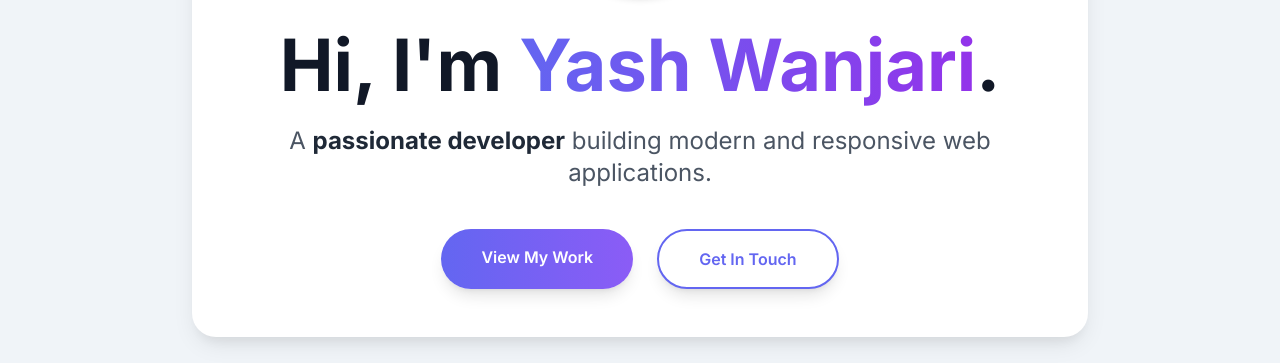
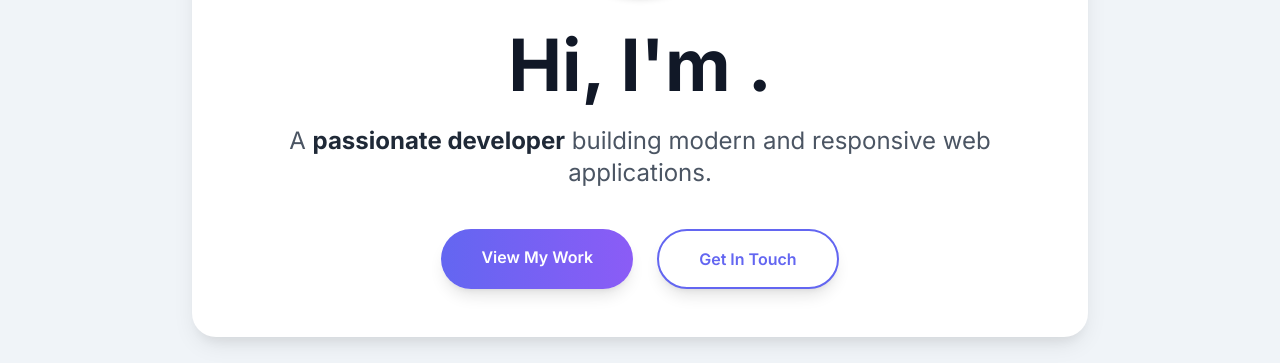
Before and after one commit to Yashwanjarigithub/Building-my-first-website-, a plain HTML site: page index.html in a window 1280 px wide. Shown: the part 437-800 px from the top of the page. Drawn offline with nearby package versions, Linux system fonts and the light colour scheme.

```diff
--- a/index.html
+++ b/index.html
@@ -99,7 +99,7 @@
                 <div class="w-40 h-40 md:w-48 md:h-48 mx-auto rounded-full overflow-hidden mb-8 border-4 border-indigo-500 shadow-md">
                     <img src="https://raw.githubusercontent.com/Yashwanjarigithub/Building-my-first-website-/refs/heads/main/final%20img.jpeg" alt="yash" class="w-full h-full object-cover">
                 </div>
-                <h1 class="text-5xl md:text-7xl font-extrabold text-gray-900 mb-6 leading-tight">Hi, I'm <span class="bg-clip-text text-transparent bg-gradient-to-r from-indigo-500 to-purple-600">Yash Wanjari</span>.</h1>
+                <h1 class="text-5xl md:text-7xl font-extrabold text-gray-900 mb-6 leading-tight">Hi, I'm <span class="bg-clip-text text-transparent bg-gradient-to-r from-indigo-500 to-purple-600"></span>.</h1>
                 <p class="text-xl md:text-2xl text-gray-600 mb-10">A <span class="font-bold text-gray-800">passionate developer</span> building modern and responsive web applications.</p>
                 <div class="flex flex-col md:flex-row space-y-5 md:space-y-0 md:space-x-6 justify-center">
                     <a href="#projects" class="inline-block btn-primary text-white font-semibold py-4 px-10 rounded-full shadow-lg transform">View My Work</a>
```
